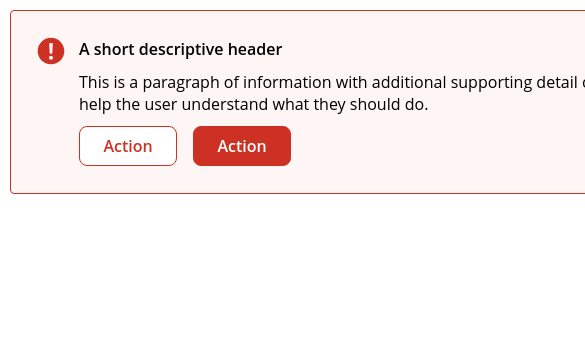
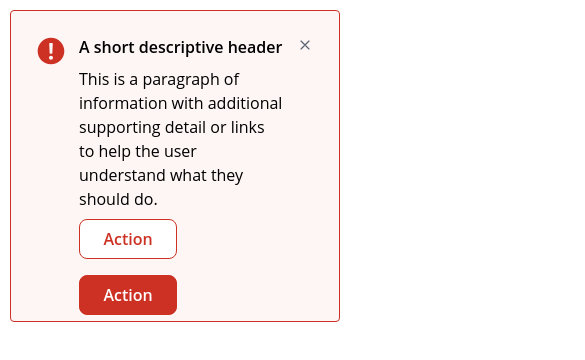
Before and after one commit to Stalloyde/MindLens, a Vue app: page / in a window 390 px wide. Shown: the top 360 px of the page, 585 px wide, since content can reach past the window. Built offline with nearby package versions, Linux system fonts and the light colour scheme.

Commit message:
Add mobile responsiveness

```diff
--- a/src/components/Notification/MainSection.vue
+++ b/src/components/Notification/MainSection.vue
@@ -60,10 +60,12 @@ const hasAction = computed(() => {
   background-color: #fef5f5;
   border: 1px solid #cc3123;
 }
+
 .warning {
   background-color: #fdf3e1;
   border: 1px solid #dc5a00;
 }
+
 .success {
   background-color: #f8fff2;
   border: 1px solid #008700;
@@ -72,9 +74,10 @@ const hasAction = computed(() => {
 main {
   display: flex;
   flex-direction: column;
-  justify-content: space-evenly;
   gap: 8px;
   width: 596px;
+  line-height: 24px;
+  justify-content: space-between;
 }
 
 .action {
@@ -85,4 +88,12 @@ main {
 .content {
   font-weight: normal;
 }
+
+@media (width < 730px) {
+  .action {
+    flex-direction: column;
+    height: 104px;
+    justify-content: flex-end;
+  }
+}
 </style>
--- a/src/components/Notification/Notification.vue
+++ b/src/components/Notification/Notification.vue
@@ -75,19 +75,6 @@ dialog {
   border: 1px solid #008700;
 }
 
-main {
-  display: flex;
-  flex-direction: column;
-  justify-content: space-evenly;
-  gap: 8px;
-  width: 596px;
-}
-
-.action {
-  display: flex;
-  gap: 16px;
-}
-
 .icon {
   height: 32px;
   width: 32px;
@@ -97,4 +84,21 @@ main {
   height: 20px;
   width: 20px;
 }
+
+@media (width < 730px) {
+  .all {
+    width: 330px;
+    height: 312px;
+  }
+
+  .titleContent {
+    width: 330px;
+    height: 200px;
+  }
+
+  .content,
+  .title {
+    width: 330px;
+  }
+}
 </style>
```
